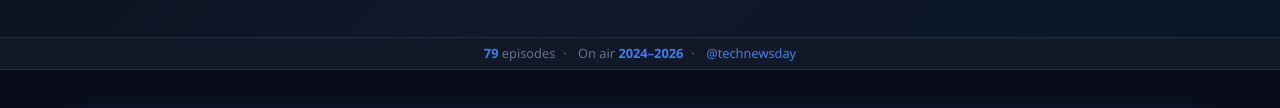
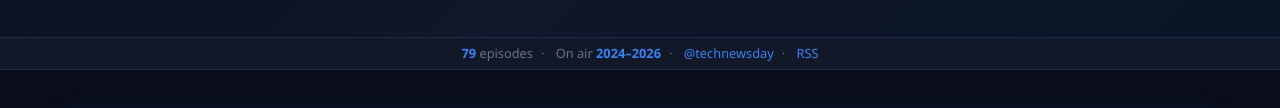
Before and after one commit to wftl/ProjectSynapse, a plain HTML site: page index.html in a window 1280 px wide. Shown: the part 313-421 px from the top of the page. Drawn offline with Linux system fonts and the light colour scheme.

Commit message:
Add RSS link to the stats line

```diff
--- a/index.html
+++ b/index.html
@@ -475,7 +475,8 @@
 <p class="stats-line">
   <span class="stats-item"><strong>79</strong> episodes</span><span class="stats-sep" aria-hidden="true">·</span>
   <span class="stats-item">On air <strong>2024–2026</strong></span><span class="stats-sep" aria-hidden="true">·</span>
-  <span class="stats-item"><a href="https://www.youtube.com/@technewsday" target="_blank" rel="noopener">@technewsday</a></span>
+  <span class="stats-item"><a href="https://www.youtube.com/@technewsday" target="_blank" rel="noopener">@technewsday</a></span><span class="stats-sep" aria-hidden="true">·</span>
+  <span class="stats-item"><a href="https://projectsynapse.ca/feed.xml" type="application/rss+xml" title="Subscribe to the RSS feed">RSS</a></span>
 </p>
 
 <main>
```
Also changed, not shown: templates/page.html (+2 -1 lines).
